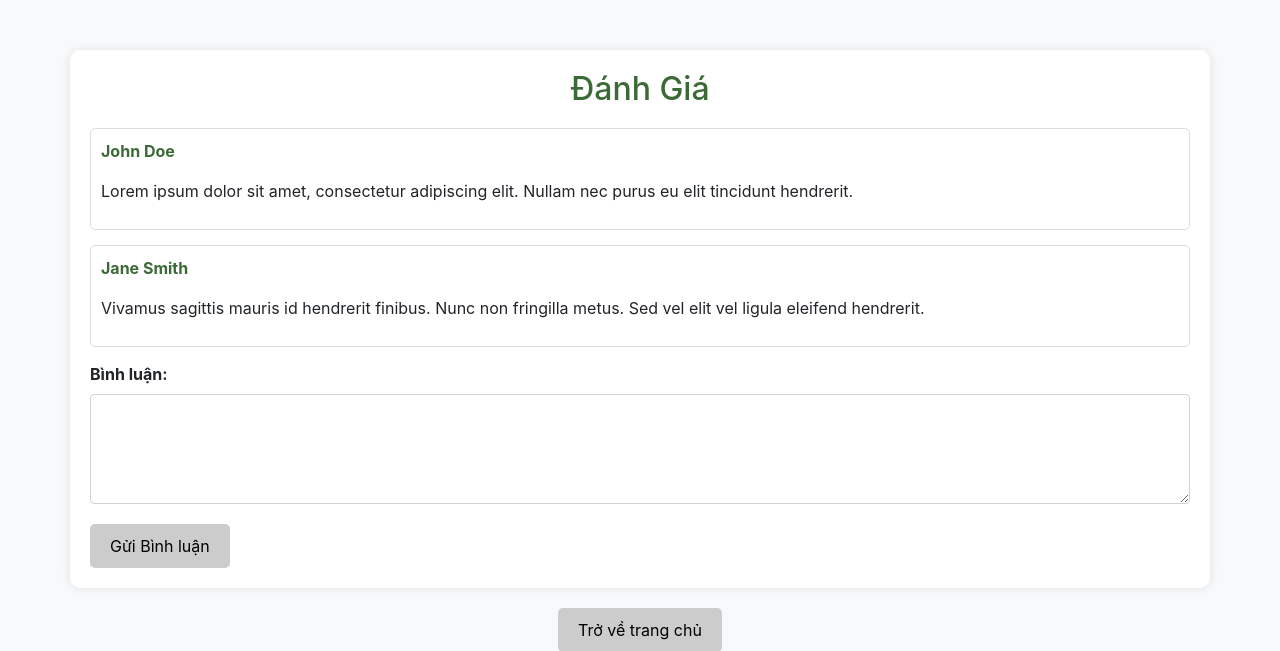
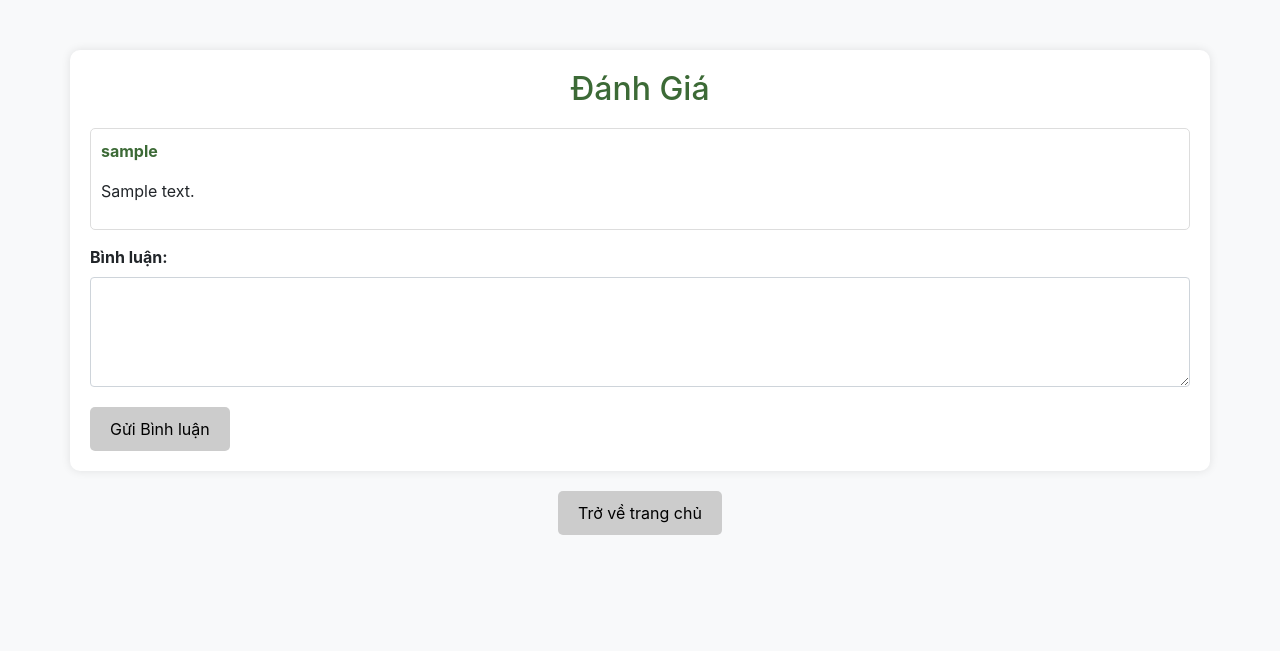
Before and after one commit to hungthu1802/Group_3_Web_Cuoi_Ky, a PHP site: page /feedback.php in a window 1280 px wide. Shown: the top 651 px of the page. Run offline with PHP 8.4, Linux system fonts and the light colour scheme; tables that the repository leaves empty or names only in its code hold one stand-in row (values such as "Sample post"); some libraries are stand-ins or nearby versions.

Commit message:
update By Nguyen Thi Thu

```diff
--- a/feedback.php
+++ b/feedback.php
@@ -92,22 +92,32 @@
         <!-- Comment container -->
         <div class="comment-container">
             <!-- Comment 1 -->
-            <div class="comment">
-                <p class="comment-author">John Doe</p>
-                <p class="comment-text">Lorem ipsum dolor sit amet, consectetur adipiscing elit. Nullam nec purus eu elit tincidunt hendrerit.</p>
-            </div>
-
-            <!-- Comment 2 -->
-            <div class="comment">
-                <p class="comment-author">Jane Smith</p>
-                <p class="comment-text">Vivamus sagittis mauris id hendrerit finibus. Nunc non fringilla metus. Sed vel elit vel ligula eleifend hendrerit.</p>
-            </div>
-
-            <!-- Add more comments and replies as needed -->
+            <?php
+            require_once "./db.conn.php";
+            require_once "./app/Interface/IFeedback.php";
+            require_once "./app/Classes/Feedback.php";
+            require_once "./app/Interface/IUsers.php";
+            require_once "./app/Classes/Users.php";
+            $feedback = new Feedback();
+            $lst = $feedback->getFeedback();
+            if(count($lst) == 0){
+                echo "<h2>Cửa hàng chưa có đánh giá</h2>";
+            }
+            else{
+                foreach($lst as $item){
+                    $user = new Users();
+                    $result= $user->GetUserById($item["user_id"]);
+                    echo '<div class="comment">
+                    <p class="comment-author">'.$result[0]["user_name"].'</p>
+                    <p class="comment-text">'.$item["comment"].'</p>
+                </div>';
+                }
+            }
+             ?>
         </div>
 
         <!-- Form comment -->
-        <form action="#" method="post">
+        <form action="./app/Controller/feedback.php" method="post">
             <div class="form-group">
                 <label for="comment">Bình luận:</label>
                 <textarea class="form-control" id="comment" name="comment" rows="4" required></textarea>
```
Also changed, not shown: Order.php (+9 -5 lines), lstSp.php (+6 -2 lines).
